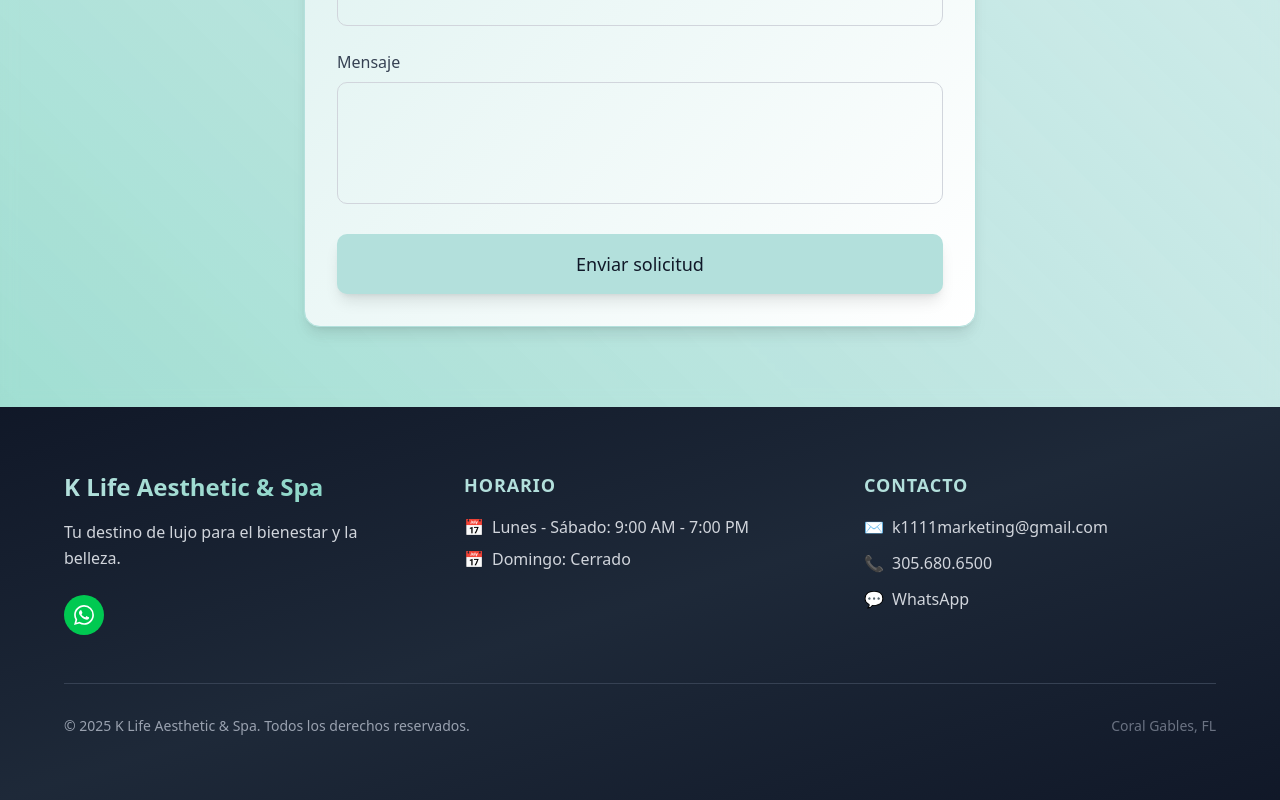
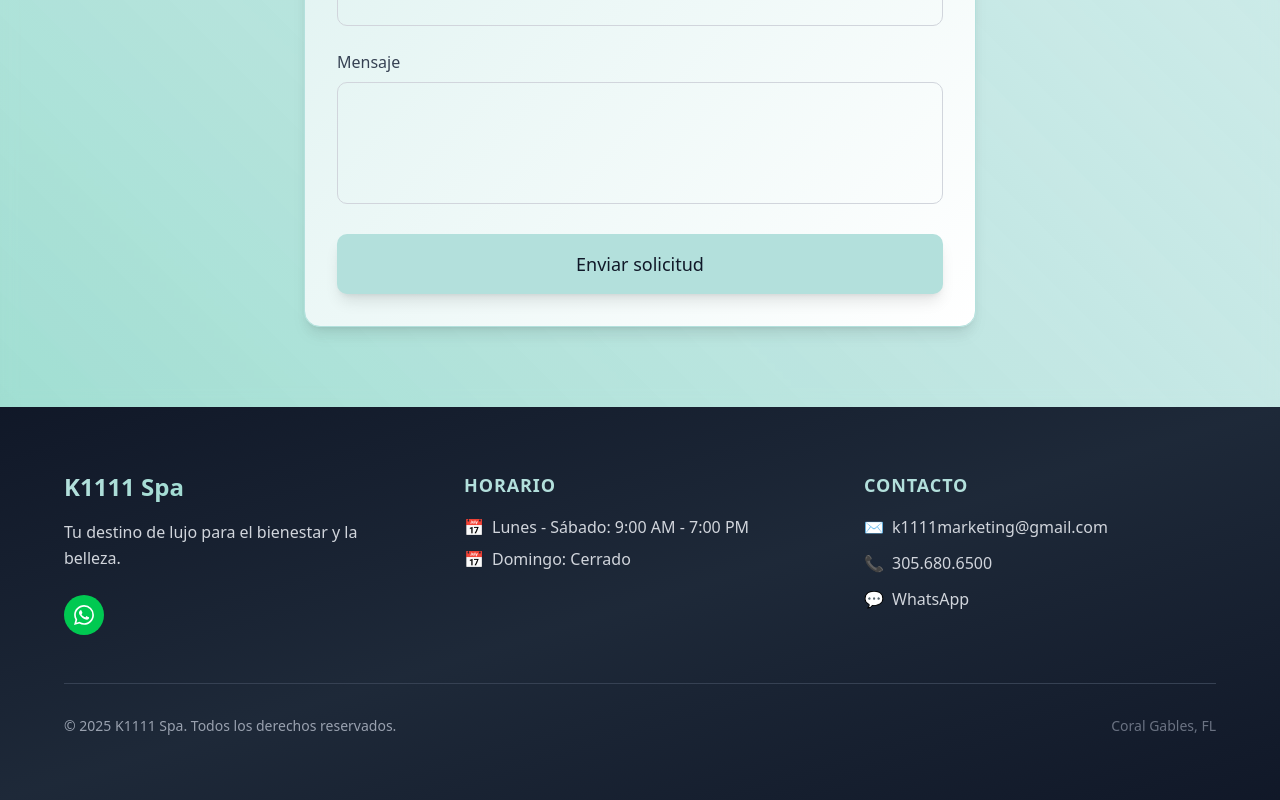
Before and after one commit to k1111spa/k1111SPA, a Next.js app: page / in a window 1280 px wide. Shown: the part 2120-2920 px from the top of the page. Built offline with nearby package versions, Linux system fonts and the light colour scheme.

Commit message:
Update footer branding to K1111 Spa
Changed footer title and copyright from "K Life Aesthetic & Spa" to "K1111 Spa"

🤖 Generated with [Claude Code](https://claude.com/claude-code)

Co-Authored-By: Claude <noreply@anthropic.com>

```diff
--- a/app/page.tsx
+++ b/app/page.tsx
@@ -627,7 +627,7 @@ Este es un mensaje automático de confirmación. Por favor no respondas a este e
             {/* Brand Section */}
             <div className="space-y-4">
               <h3 className="text-2xl font-bold mb-4 bg-gradient-to-r from-[#B3E0DC] to-[#7DD3C0] bg-clip-text text-transparent">
-                K Life Aesthetic & Spa
+                K1111 Spa
               </h3>
               <p className="text-gray-300 leading-relaxed">
                 {language === "es" ? "Tu destino de lujo para el bienestar y la belleza." : "Your luxury destination for wellness and beauty."}
@@ -701,7 +701,7 @@ Este es un mensaje automático de confirmación. Por favor no respondas a este e
           <div className="mt-12 pt-8 border-t border-gray-700">
             <div className="flex flex-col md:flex-row items-center justify-between gap-4">
               <p className="text-gray-400 text-sm">
-                &copy; 2025 K Life Aesthetic & Spa. {t.footer.rights}
+                &copy; 2025 K1111 Spa. {t.footer.rights}
               </p>
               <p className="text-gray-500 text-sm">
                 Coral Gables, FL
```
